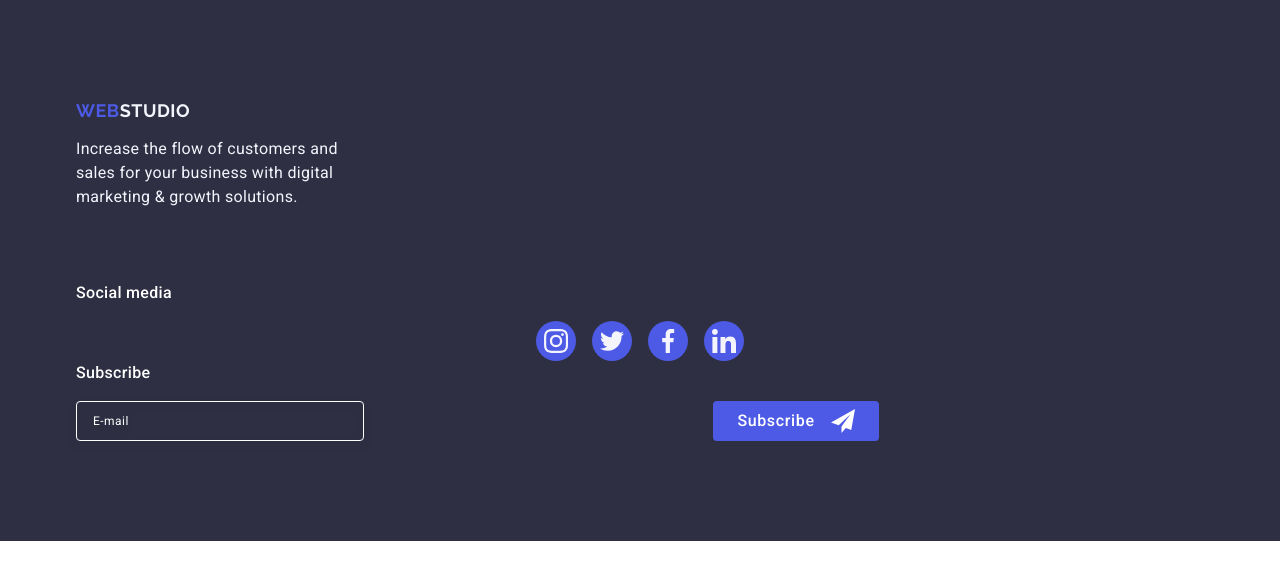
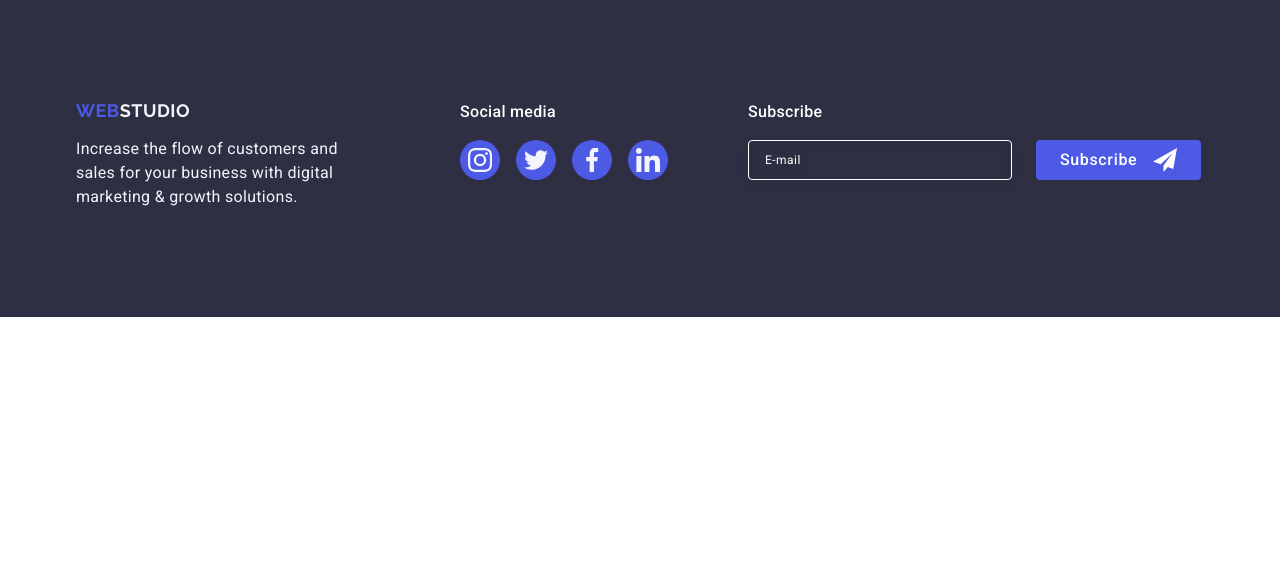
Before and after one commit to Olena-Ignatenko/goit-markup-hw-06, a plain HTML site: page index.html in a window 1280 px wide. Drawn offline with nearby package versions, Linux system fonts and the light colour scheme.

Commit message:
add desktop adaptiv to footer

```diff
--- a/css/styles.css
+++ b/css/styles.css
@@ -781,10 +781,7 @@ img {
 }
 
 @media screen and (min-width: 1158px) {
-  .container {
-    width: 1158px;
-    padding: 0 15px;
-  }
+
 }
 
 @media screen and (max-width: 1157px) {
@@ -798,12 +795,19 @@ img {
 }
 
 @media screen and (min-width: 1158px) {
+  .container {
+    width: 1158px;
+    padding: 0 15px;
+  }
+
   .footer {
     padding: 100px 0;
   }
 
   .footer-container {
     text-align: start;
+    display: flex;
+    align-items: baseline;
   }
 
   .footer-text {
@@ -811,9 +815,30 @@ img {
   }
 
   .footer-logo-wrapper {
-    width: 264px;
+    max-width: 264px;
+    margin-right: 120px;
+  }
+
+  .footer .text {
+    margin-bottom: 8px;
+  }
+
+  .footer-subscribe-wrapper {
+    margin-left: 80px;
+    margin-top: 0;
+  }
+
+  .footer-subscribe-form {
+    display: flex;
+    gap: 24px;
+    flex-wrap: nowrap;
+  }
+
+  .footer-subscribe-input {
+    min-width: 264px;
   }
 }
+
 @media screen and (min-width: 768px) and (max-width: 1157px) {
   .footer-container {
     display: flex;
```
Also changed, not shown: 1 other file.
